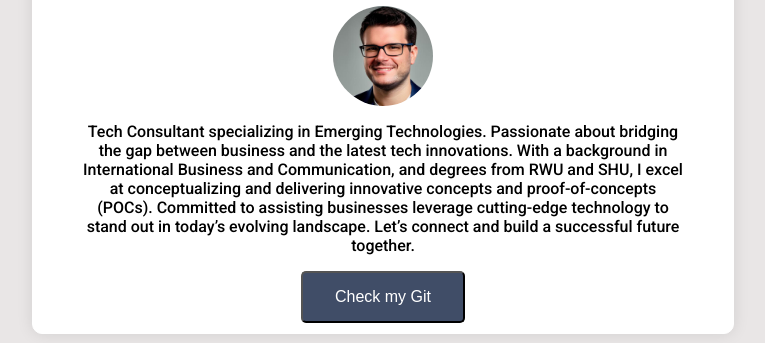
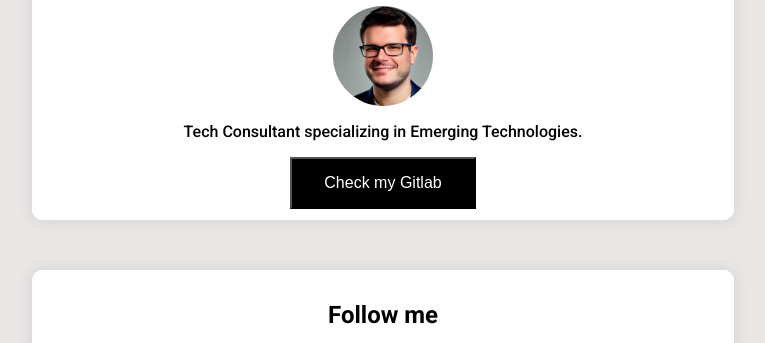
Before and after one commit to al3xwo/profile, a plain HTML site: page index.html in a window 1280 px wide. Shown: the part 136-479 px from the top of the page, without its empty margins (257-1022 px from the left). Drawn offline with Linux system fonts and the light colour scheme.

Commit message:
my updated profile page

```diff
--- a/index.html
+++ b/index.html
@@ -14,8 +14,12 @@
         <div id='introduction' class="card-white">
           <h1> Hello, I'm Alex </h1>
           <img class="img-circle" src="images/1.jpeg" alt="Me" width="100" height="100">
-          <p>Tech Consultant specializing in Emerging Technologies. Passionate about bridging the gap between business and the latest tech innovations. With a background in International Business and Communication, and degrees from RWU and SHU, I excel at conceptualizing and delivering innovative concepts and proof-of-concepts (POCs). Committed to assisting businesses leverage cutting-edge technology to stand out in today’s evolving landscape. Let’s connect and build a successful future together.</p>
-          <button type="button" class="button">Check my Git </button>
+          <p>Tech Consultant specializing in Emerging Technologies.</p>
+          <a href="https://gitlab.com/alex4453" target="_blank">
+            <button type="button" class="button">Check my Gitlab</button>
+        </a>
+        </div>
+      </div>
       </div>
       <div class="container" >
         <div id='flollow me' class="card-white">
--- a/style.css
+++ b/style.css
@@ -6,7 +6,7 @@ body {
 }
 
 h1, h2, h3, h4 {
-  color: #404d67;
+  color: #000000;
 }
 a {
   text-decoration: none;
@@ -32,8 +32,8 @@ a {
 }
 
 .button {
-  background-color: #404d67;
-  border-radius: 5px;
+  background-color: #000000;
+  border-radius: 0px;
   color: rgb(255, 255, 255);
   padding: 15px 32px;
   text-align: center;
```
